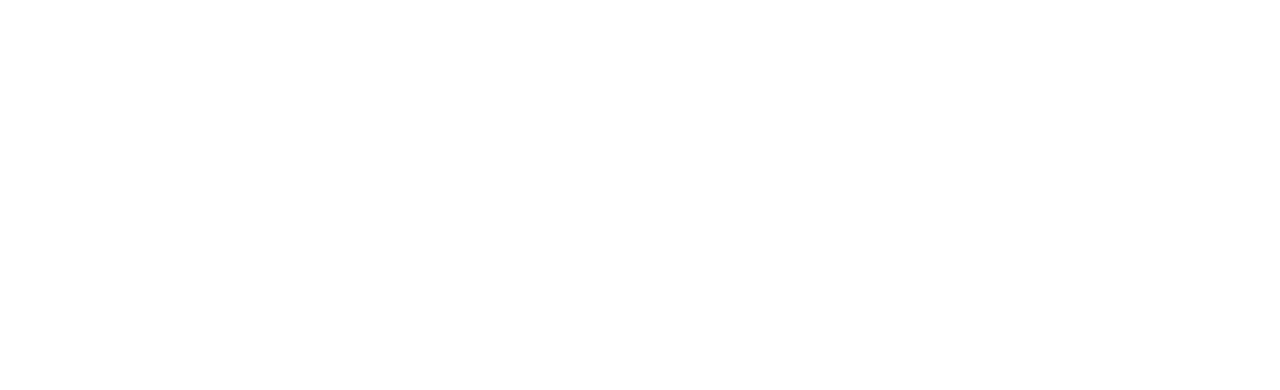
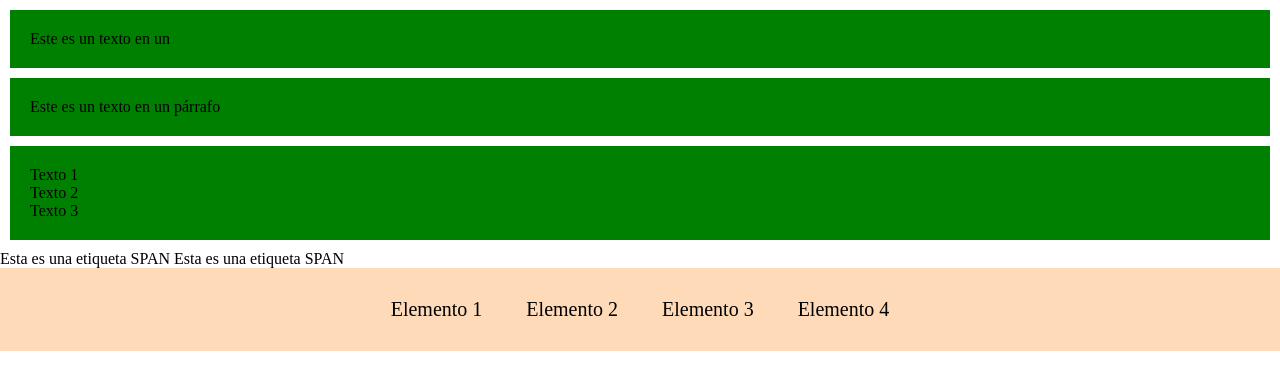
Before and after one commit to rafaelcorderoy/definitivo-html-css, a plain HTML site: page Clase16-Display/index.html in a window 1280 px wide. Drawn offline with Linux system fonts and the light colour scheme.

Commit message:
Se agregó el código para explicar el uso de display

```diff
--- a/Clase15-Posicion/css/style.css
+++ b/Clase15-Posicion/css/style.css
@@ -18,7 +18,7 @@ html {
     width: 150px;
     height: 50px;
     position: absolute;
-    margin: 0 25px;
+    margin: 0 s25px;
     object-position: center;
     border: 2px solid darkblue;
     border-radius: 10px;
--- a/Clase16-Display/css/style.css
+++ b/Clase16-Display/css/style.css
@@ -0,0 +1,23 @@
+* {
+    box-sizing: border-box;
+    padding: 0;
+    margin: 0;
+}
+ .block-element {
+     background-color: green;
+     margin: 10px;
+     padding: 20px;
+ }
+.nav {
+    background-color: peachpuff;
+    padding: 20px;
+    list-style: none;
+    text-align: center;
+}
+.nav li {
+    display: inline-block;
+    font-size: 20px;
+    margin: 10px 0;
+    padding-left: 20px;
+    padding-right: 20px;
+}
--- a/Clase16-Display/index.html
+++ b/Clase16-Display/index.html
@@ -0,0 +1,28 @@
+<!DOCTYPE html>
+<html lang="en">
+<head>
+    <meta charset="UTF-8">
+    <meta http-equiv="X-UA-Compatible" content="IE=edge">
+    <meta name="viewport" content="width=device-width, initial-scale=1.0">
+    <title>Display</title>
+    <link rel="stylesheet" href="./css/style.css">
+</head>
+<body>
+    <div class="block-element">Este es un texto en un </div>
+    <p class="block-element">Este es un texto en un párrafo</p>
+    <div class="block-element">
+        <p class="parrafo">Texto 1</p>
+        <p class="parrafo">Texto 2</p>
+        <p class="parrafo">Texto 3</p>
+    </div>
+    <span>Esta es una etiqueta SPAN</span>
+    <span>Esta es una etiqueta SPAN</span>
+
+    <ul class="nav">
+        <li>Elemento 1</li>
+        <li>Elemento 2</li>
+        <li>Elemento 3</li>
+        <li>Elemento 4</li>
+    </ul>
+</body>
+</html>
```
